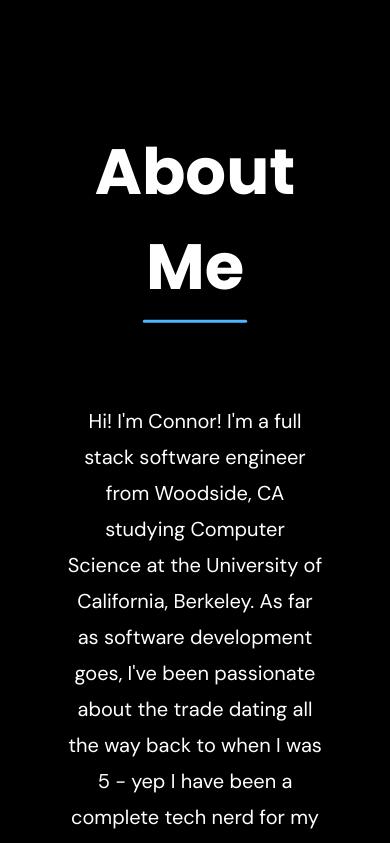
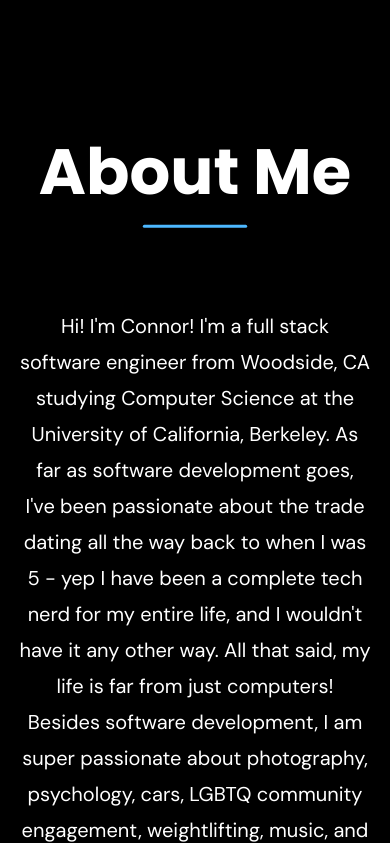
Before and after one commit to Connor-Bernard/connorbernard.dev, a plain HTML site: page public/index.html in a window 390 px wide. Shown: the part 820-1663 px from the top of the page. Drawn offline with Linux system fonts and the light colour scheme.

Commit message:
expanded body text and completed portfolio?

```diff
--- a/public/assets/css/about.css
+++ b/public/assets/css/about.css
@@ -52,6 +52,9 @@
 }
 
 @media screen and (max-width:600px) {
+    #aboutMeTextContent{
+        max-width:90%;
+    }
     .icons{
         grid-template-columns:repeat(2, 1fr);
         grid-column-gap:80px;
```
